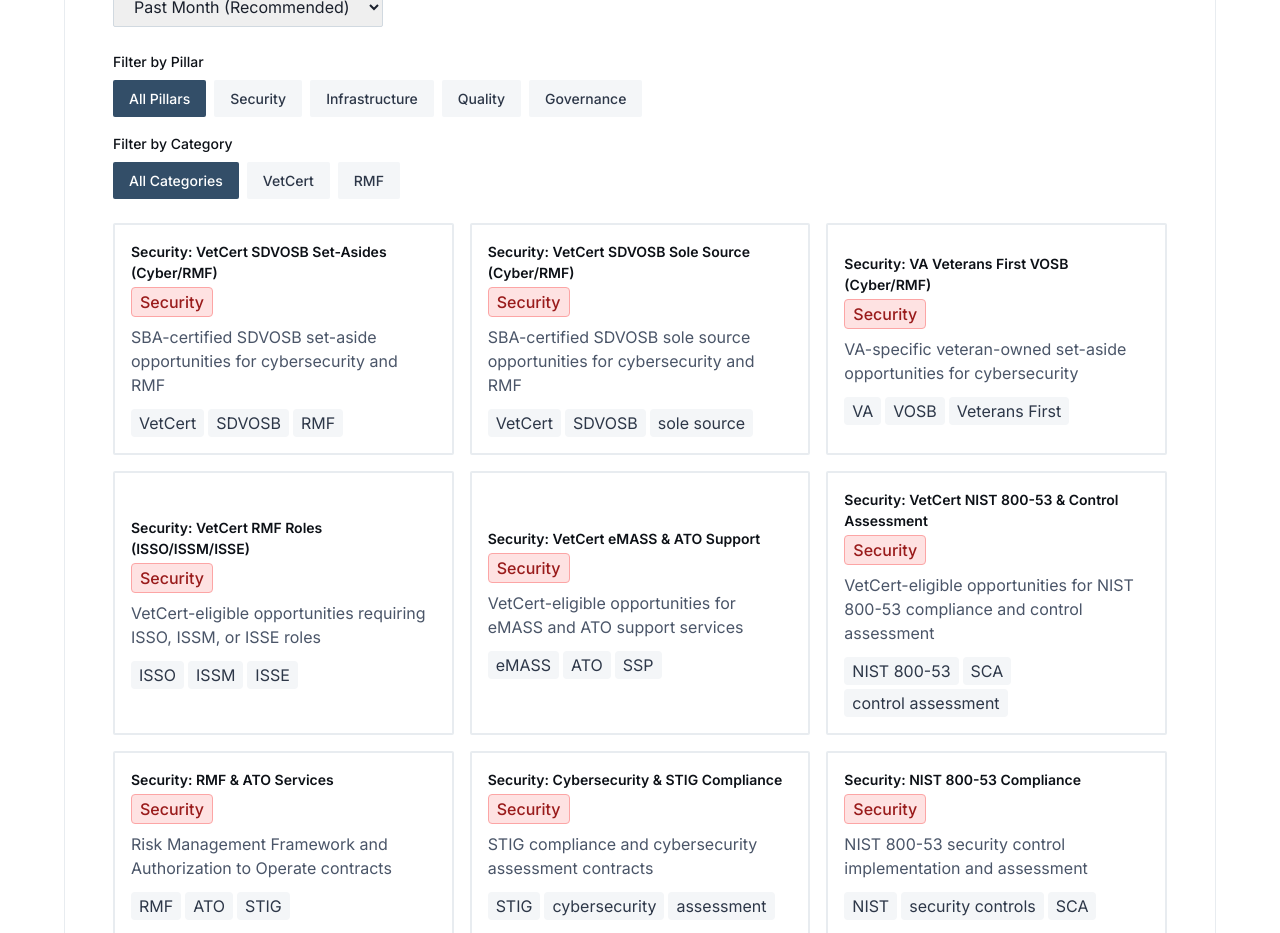
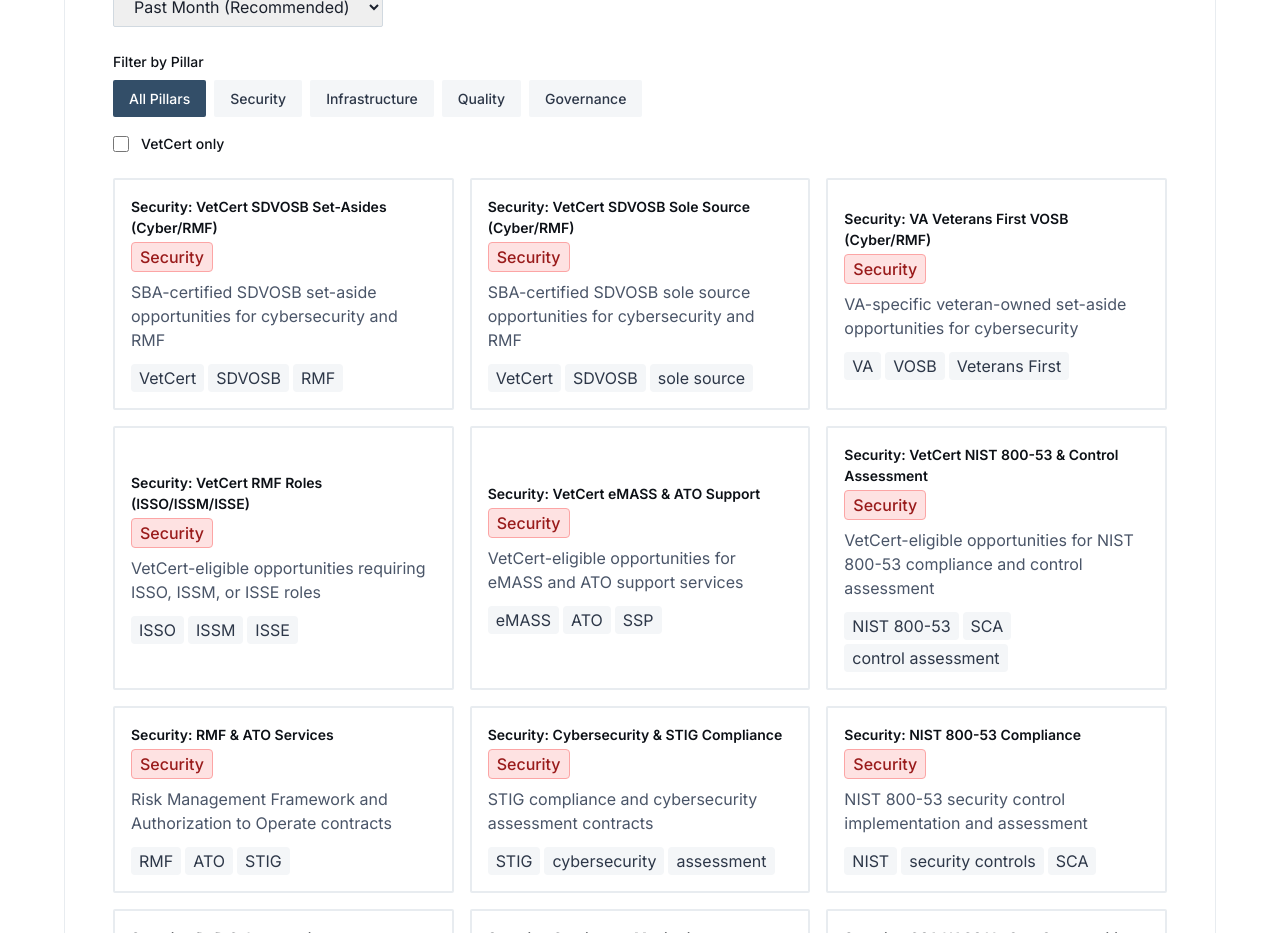
Before and after one commit to MacTechSolutionsLLC/mactech, a Next.js app: page /admin/contract-discovery in a window 1280 px wide. Shown: the part 900-1833 px from the top of the page. Built offline with nearby package versions, Linux system fonts and the light colour scheme.

Commit message:
Replace category filter with VetCert only checkbox
- Removed category filter buttons (All Categories, VetCert, RMF)
- Added simple checkbox for 'VetCert only' filter
- Updated filtering logic to use boolean checkbox state
- Checkbox works in combination with pillar filter

```diff
--- a/app/admin/contract-discovery/page.tsx
+++ b/app/admin/contract-discovery/page.tsx
@@ -303,7 +303,7 @@
   const [searchQuery, setSearchQuery] = useState('')
   const [error, setError] = useState<string | null>(null)
   const [dateRange, setDateRange] = useState<'past_week' | 'past_month' | 'past_year'>('past_month')
-  const [templateFilter, setTemplateFilter] = useState<'all' | 'vetcert' | 'rmf' | 'general'>('all')
+  const [vetcertOnly, setVetcertOnly] = useState(false)
   const [pillarFilter, setPillarFilter] = useState<'all' | Pillar>('all')
   const [copiedQuery, setCopiedQuery] = useState(false)
 
@@ -454,9 +454,9 @@
   }
 
   const filteredTemplates = SEARCH_TEMPLATES.filter(t => {
-    const matchesCategory = templateFilter === 'all' || t.category === templateFilter
+    const matchesVetcert = !vetcertOnly || t.category === 'vetcert'
     const matchesPillar = pillarFilter === 'all' || t.pillar === pillarFilter
-    return matchesCategory && matchesPillar
+    return matchesVetcert && matchesPillar
   })
 
   const copyQueryToClipboard = async (query: string) => {
@@ -562,26 +562,19 @@
                 </div>
               </div>
 
-              {/* Template Filter */}
+              {/* VetCert Only Checkbox */}
               <div className="mb-6">
-                <label className="block text-body-sm font-medium text-neutral-900 mb-2">
-                  Filter by Category
+                <label className="flex items-center gap-3 cursor-pointer">
+                  <input
+                    type="checkbox"
+                    checked={vetcertOnly}
+                    onChange={(e) => setVetcertOnly(e.target.checked)}
+                    className="w-4 h-4 text-accent-700 border-neutral-300 rounded focus:ring-2 focus:ring-accent-500"
+                  />
+                  <span className="text-body-sm font-medium text-neutral-900">
+                    VetCert only
+                  </span>
                 </label>
-                <div className="flex gap-2 flex-wrap">
-                  {(['all', 'vetcert', 'rmf'] as const).map((filter) => (
-                    <button
-                      key={filter}
-                      onClick={() => setTemplateFilter(filter)}
-                      className={`px-4 py-2 rounded-sm text-body-sm font-medium transition-colors ${
-                        templateFilter === filter
-                          ? 'bg-accent-700 text-white'
-                          : 'bg-neutral-100 text-neutral-700 hover:bg-neutral-200'
-                      }`}
-                    >
-                      {filter === 'all' ? 'All Categories' : filter === 'vetcert' ? 'VetCert' : 'RMF'}
-                    </button>
-                  ))}
-                </div>
               </div>
             </div>
 
```
